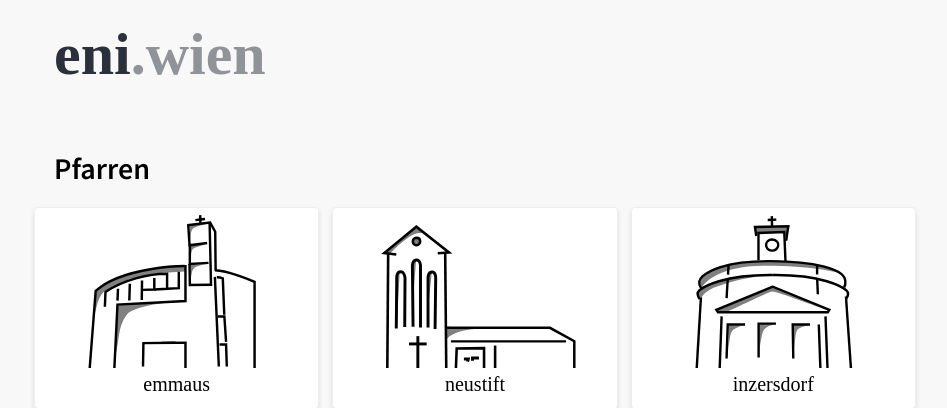
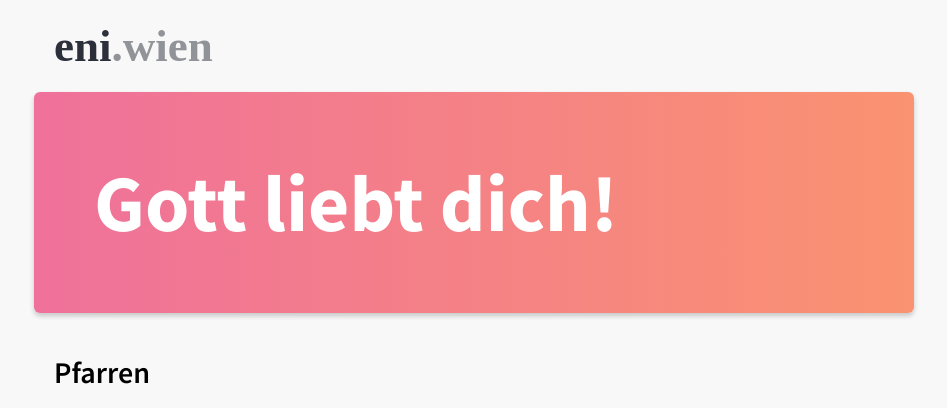
Before and after one commit to wolkoman/eni-app, a React (Create React App) app: page / in a window 1280 px wide. Shown: the top 408 px of the page, without its empty margins (166-1113 px from the left). Built offline with nearby package versions, Linux system fonts and the light colour scheme; no server answers; a web font is replaced by a local one.

Commit message:
Add colorful banner

```diff
--- a/src/App.js
+++ b/src/App.js
@@ -2,6 +2,7 @@ import React from 'react';
 import {StyleRoot} from 'radium';
 import {style} from './style';
 import Navbar from './Navbar';
+import Title from './Title';
 import Churches from './Churches';
 import Box from './Box';
 import Events from './Events';
@@ -27,6 +28,7 @@ function App() {
           <Navbar></Navbar>
           <Switch>
             <Route exact path="/">
+              <Title></Title>
               <Box label="Pfarren" styled={false}>
                 <Churches></Churches>
               </Box>
--- a/src/Navbar.js
+++ b/src/Navbar.js
@@ -9,13 +9,12 @@ function Navbar() {
     <div style={{ paddingBottom: 20 }}>
       <Link to="/" className="Navbar" style={{
         ...style.serif,
-        fontSize: 60,
         fontWeight: 'bold',
         textDecoration: 'none',
         paddingLeft: 20,
         color: style.dark,
         cursor: 'pointer',
-        ...(match.isExact ? {} : { fontSize: 30 }),
+        ...(match.isExact ? { fontSize: 45 } : { fontSize: 30 }),
         transition: 'all .1s',
       }}>
         <span style={{}}>eni</span>
--- /dev/null
+++ b/src/Title.js
@@ -0,0 +1,21 @@
+import Radium from 'radium';
+import React from 'react';
+import { style } from './style';
+
+const Title = Radium(() => {
+    return <div style={{
+        padding: '60px',
+        fontSize: 80,
+        fontWeight: 800,
+        ...style.sans,
+        color: '#fff',
+        ...style.shadowed,
+        background: 'linear-gradient(90deg, hsla(340, 80%, 69%, 1) 0%, hsla(15, 93%, 71%, 1) 100%)',
+        boxShadow: '0px 3px 5px rgba(0,0,0,0.2)',
+        [style.mobile]: { fontSize: 60, padding: '60px 20px', },
+    }}>
+        Gott liebt dich!
+    </div>
+});
+
+export default Title;
--- a/src/style.js
+++ b/src/style.js
@@ -20,11 +20,10 @@ style = {
 style.shadowed =  {
     boxShadow: '0px 3px 5px rgba(0,0,0,0.1)',
     background: style.white,
-    borderRadius: 4,
-    border: '1px solid #eee'
+    borderRadius: 6,
 };
 style.highlyShadowed =  {
-    boxShadow: '0px 3px 10px rgba(0,0,0,0.2)',
+    boxShadow: '0px 3px 10px rgba(0,0,0,0.1)',
 };
 style.responsive = {
     [style.minmedia(style.mobileBreak)] : mixin.sidepad(80),
```
